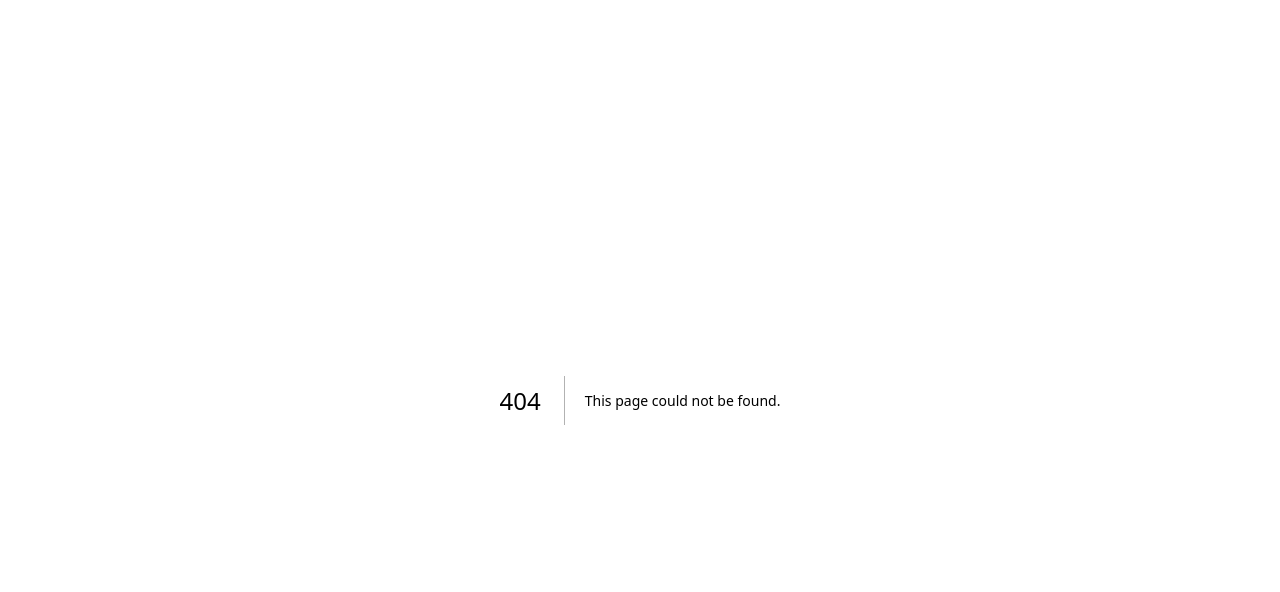
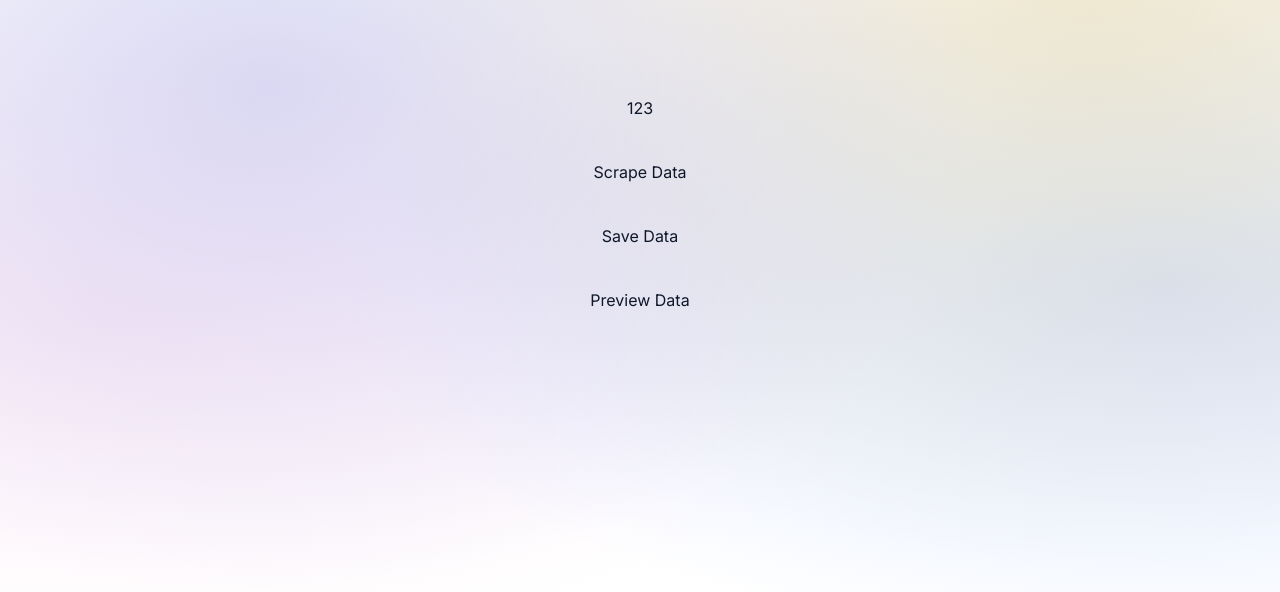
Before and after one commit to chungchihhan/llama_index_nextjs, a Next.js app: page /ScrapePage in a window 1280 px wide. Before the commit this address had no page. Shown: the top 592 px of the page. Built offline with nearby package versions, Linux system fonts and the light colour scheme.

Commit message:
scrape ,save and preview data by clicking buttons

```diff
--- /dev/null
+++ b/src/app/ScrapePage/layout.tsx
@@ -0,0 +1,22 @@
+import type { Metadata } from "next";
+import { Inter } from "next/font/google";
+import "../globals.css";
+
+const inter = Inter({ subsets: ["latin"] });
+
+export const metadata: Metadata = {
+  title: "Create Llama App",
+  description: "Generated by create-llama",
+};
+
+export default function RootLayout({
+  children,
+}: {
+  children: React.ReactNode;
+}) {
+  return (
+    <html lang="en">
+      <body className={inter.className}>{children}</body>
+    </html>
+  );
+}
--- /dev/null
+++ b/src/app/ScrapePage/page.tsx
@@ -0,0 +1,52 @@
+"use client";
+import { useState } from "react";
+import Header from "@/app/components/header";
+import ChatSection from "../components/chat-section";
+
+export default function Home() {
+  const [scrapedData, setScrapedData] = useState(null);
+
+  const handleScrape = async () => {
+    try {
+      console.log("Scraping...");
+      const response = await fetch("/api/scrape"); // Replace '/api/scrape' with your actual API route
+      console.log("Scraping complete!");
+      const data = await response.json();
+      setScrapedData(data);
+    } catch (error) {
+      console.error("Error during scraping:", error);
+    }
+  };
+
+  const handleSave = () => {
+    if (scrapedData) {
+      localStorage.setItem("scrapedData", JSON.stringify(scrapedData));
+    }
+  };
+
+  const handlePreview = () => {
+    const data = localStorage.getItem("scrapedData");
+    if (data) {
+      // Logic to display the data
+      console.log("Preview Data:", JSON.parse(data));
+    }
+  };
+
+  return (
+    <main className="flex min-h-screen flex-col items-center gap-10 p-24 background-gradient">
+      {/* <Header /> */}
+      {/* <ChatSection /> */}
+      <h1>123</h1>
+      <button onClick={handleScrape}>Scrape Data</button>
+      <button onClick={handleSave}>Save Data</button>
+      <button onClick={handlePreview}>Preview Data</button>
+      {/* Display scraped data if available */}
+      {scrapedData && (
+        <div>
+          <h2>Scraped Data:</h2>
+          <pre>{JSON.stringify(scrapedData, null, 2)}</pre>
+        </div>
+      )}
+    </main>
+  );
+}
```
